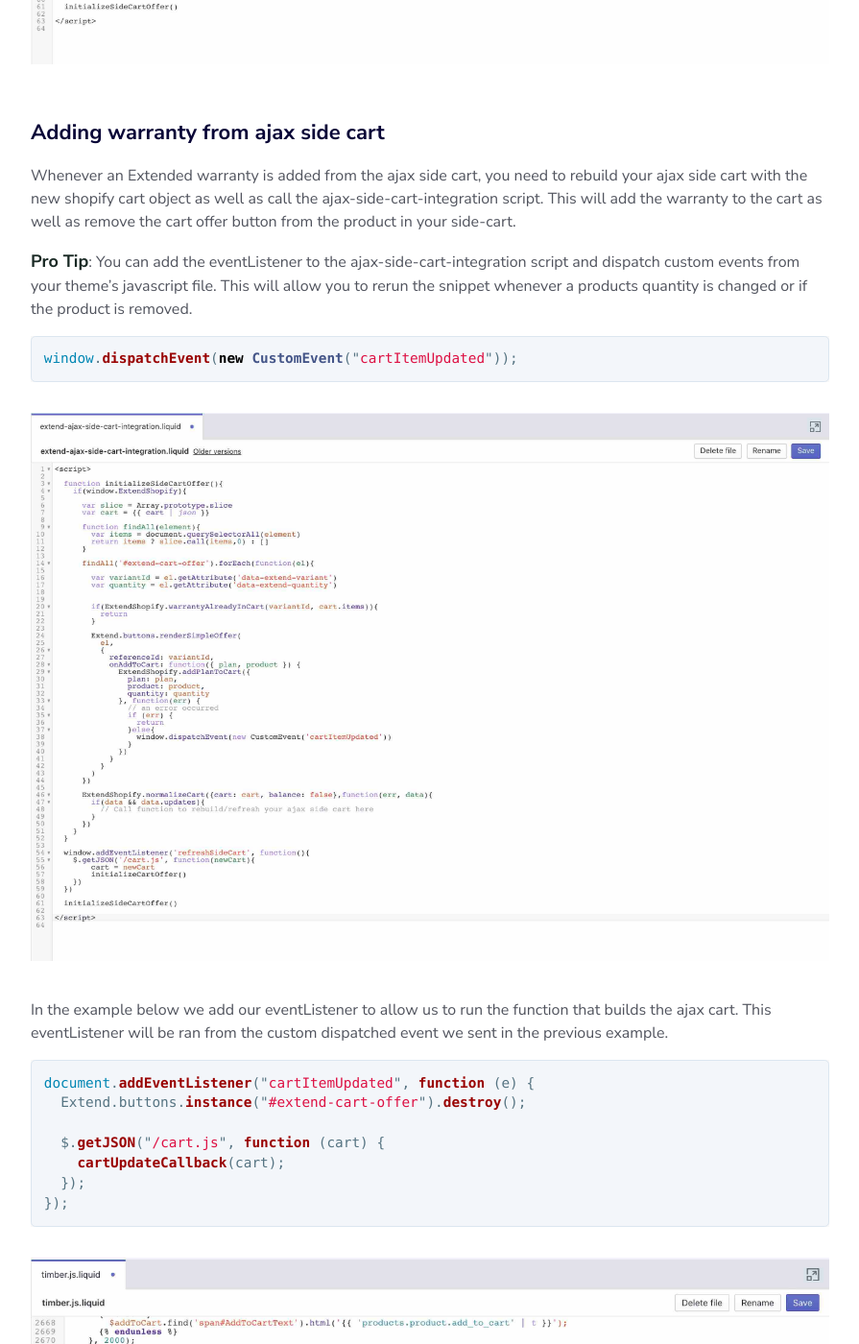
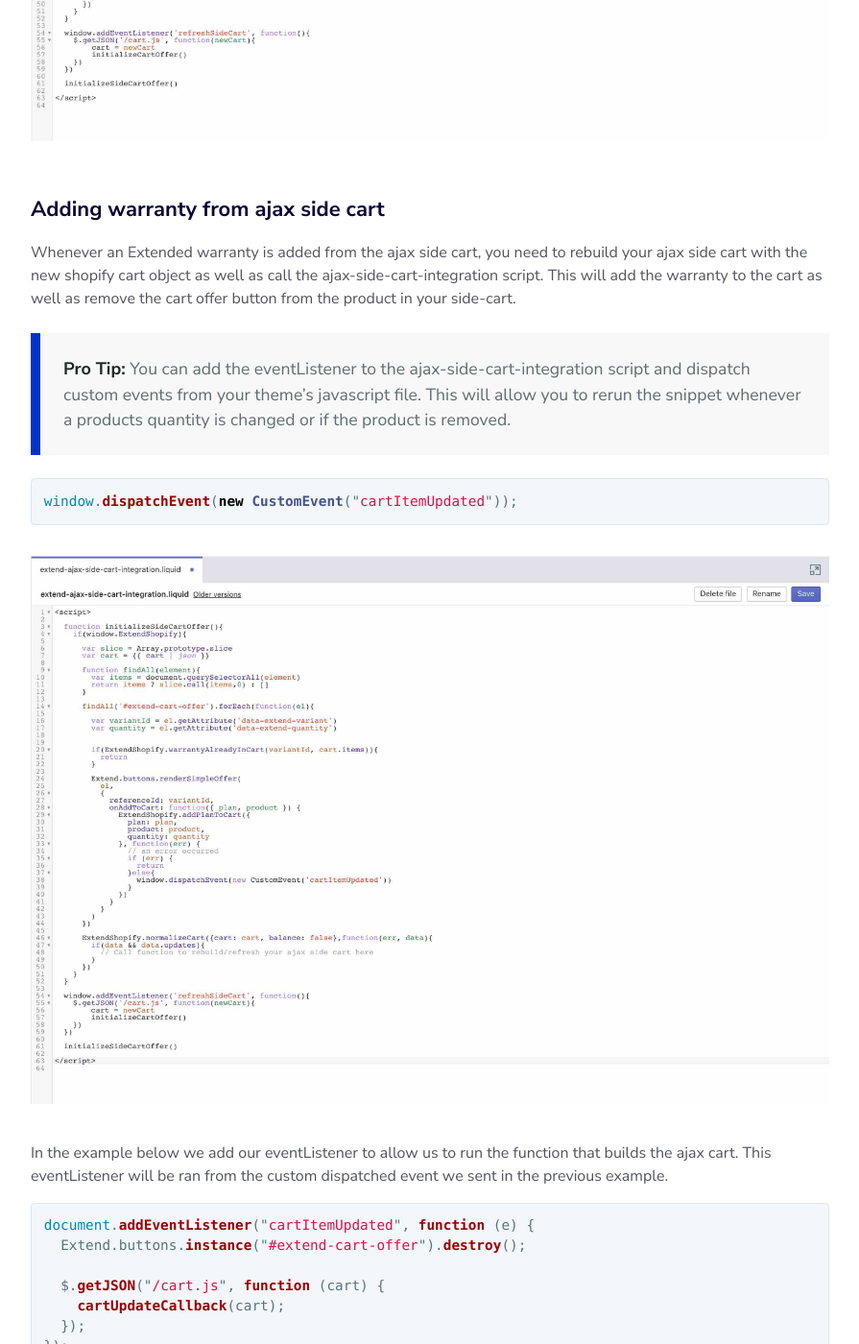
Before and after one commit to npartovi/extend-shopify-sdk, a Jekyll site: the page built from index.md, in a window 1280 px wide and 1400 px high, scrolled down 27199 px. Shown: the whole window at 96% size, without its empty margins (192-1087 px from the left). Built offline with Jekyll 4.4.1, drawn with Linux system fonts in a browser that asks for light colours.

Commit message:
more changes

````diff
--- a/assets/css/style.scss
+++ b/assets/css/style.scss
@@ -70,6 +70,7 @@ body {
       padding: 24px;
       border-left: 10px solid $link-color;
       background-color: $info-color;
+      margin: 24px 0;
     }
   }
 }
--- a/index.md
+++ b/index.md
@@ -510,7 +510,9 @@ window.addEventListener("refreshSideCart", function () {
 
 Whenever an Extended warranty is added from the ajax side cart, you need to rebuild your ajax side cart with the new shopify cart object as well as call the ajax-side-cart-integration script. This will add the warranty to the cart as well as remove the cart offer button from the product in your side-cart.
 
-**Pro Tip**: You can add the eventListener to the ajax-side-cart-integration script and dispatch custom events from your theme’s javascript file. This will allow you to rerun the snippet whenever a products quantity is changed or if the product is removed.
+<div class="info-container">
+<strong>Pro Tip:</strong> You can add the eventListener to the ajax-side-cart-integration script and dispatch custom events from your theme’s javascript file. This will allow you to rerun the snippet whenever a products quantity is changed or if the product is removed.
+</div>
 
 ```javascript
 window.dispatchEvent(new CustomEvent("cartItemUpdated"));
````
Also changed, not shown: 2 other files.
